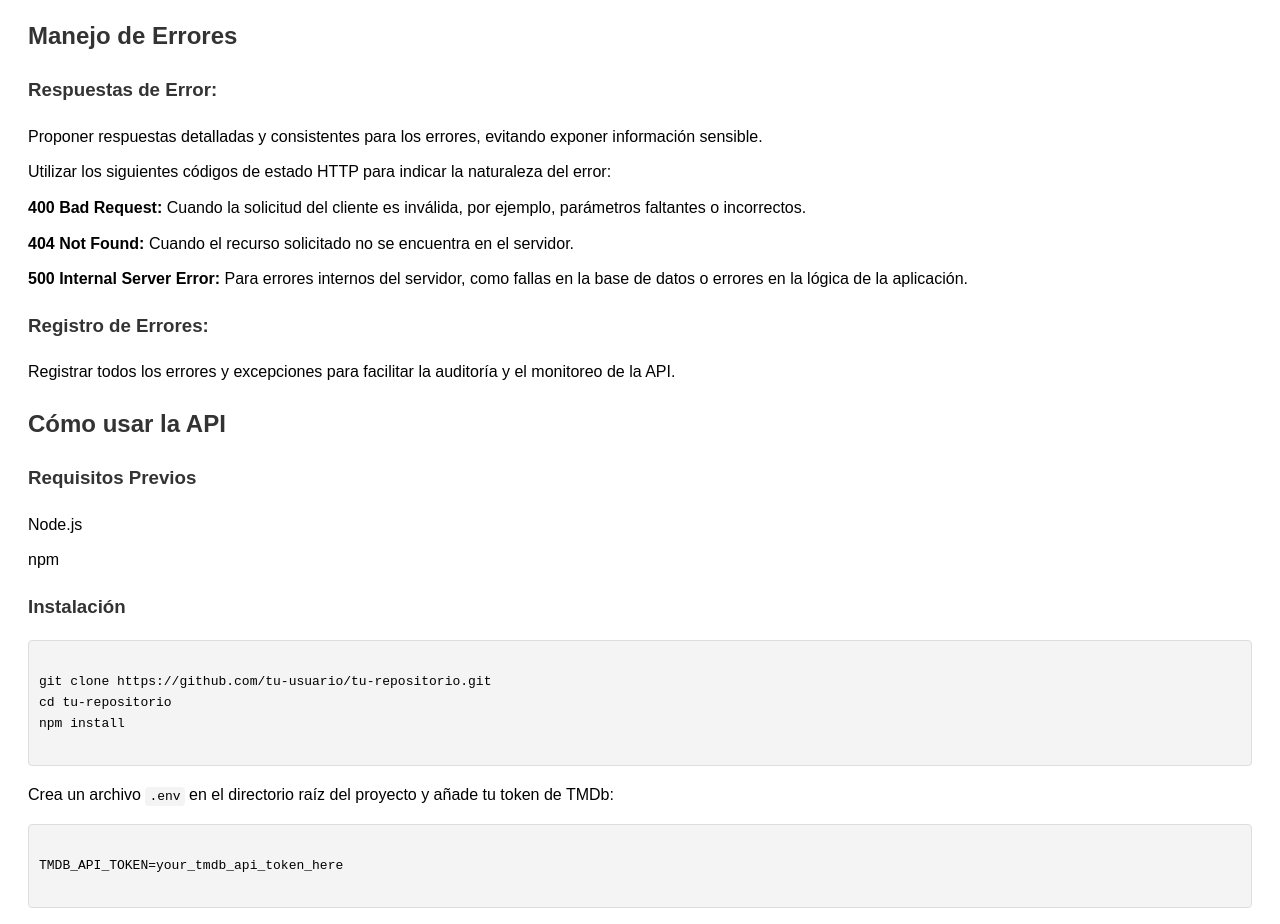
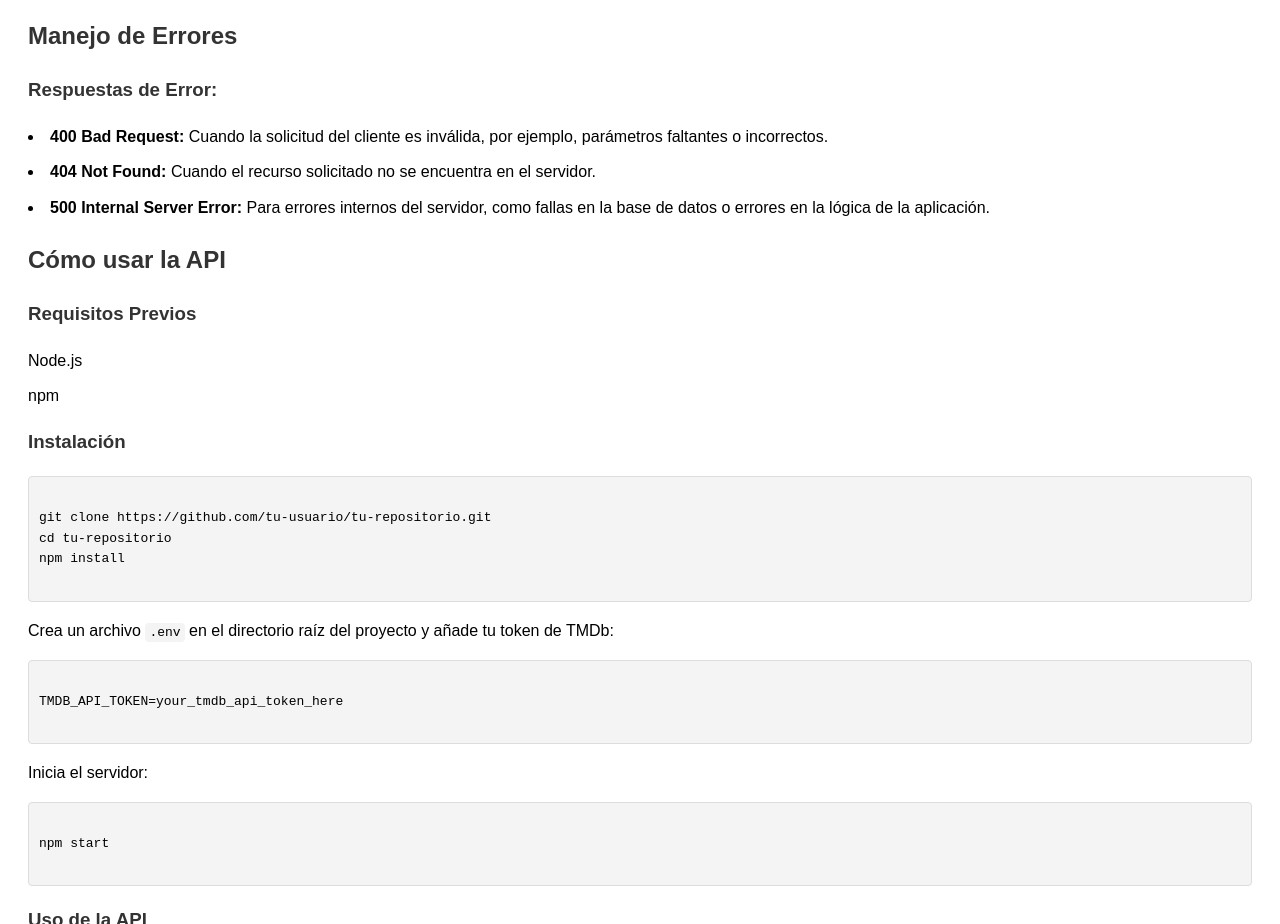
Before and after one commit to PinchaoRamiro/APIPublicTMDB, a website: page public/index.html in a window 1280 px wide. Shown: the part 2801-3725 px from the top of the page. Drawn offline with Linux system fonts and the light colour scheme.

Commit message:
documentado

```diff
--- a/public/documentation.html
+++ b/public/index.html
@@ -144,21 +144,11 @@
   <h2>Manejo de Errores</h2>
 
   <h3>Respuestas de Error:</h3>
-  <ul>
-    <li>Proponer respuestas detalladas y consistentes para los errores, evitando exponer información sensible.</li>
-    <li>Utilizar los siguientes códigos de estado HTTP para indicar la naturaleza del error:</li>
-    <ul>
       <li><strong>400 Bad Request:</strong> Cuando la solicitud del cliente es inválida, por ejemplo, parámetros faltantes o incorrectos.</li>
       <li><strong>404 Not Found:</strong> Cuando el recurso solicitado no se encuentra en el servidor.</li>
       <li><strong>500 Internal Server Error:</strong> Para errores internos del servidor, como fallas en la base de datos o errores en la lógica de la aplicación.</li>
     </ul>
   </ul>
-
-  <h3>Registro de Errores:</h3>
-  <ul>
-    <li>Registrar todos los errores y excepciones para facilitar la auditoría y el monitoreo de la API.</li>
-  </ul>
-
 
   <h2>Cómo usar la API</h2>
 
```
Also changed, not shown: App.js (+5 -9 lines), index.js (deleted, +0 -17 lines).
